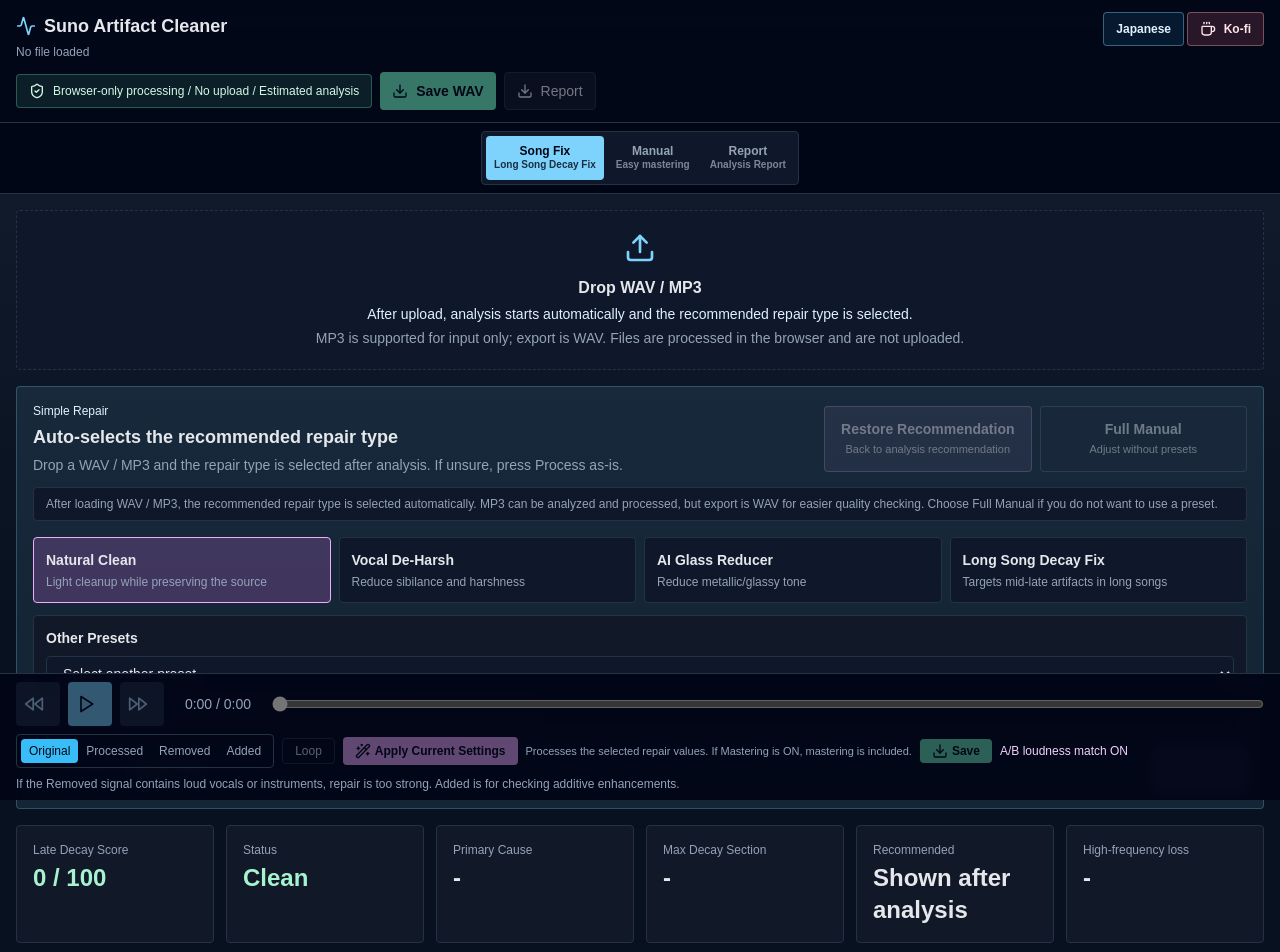
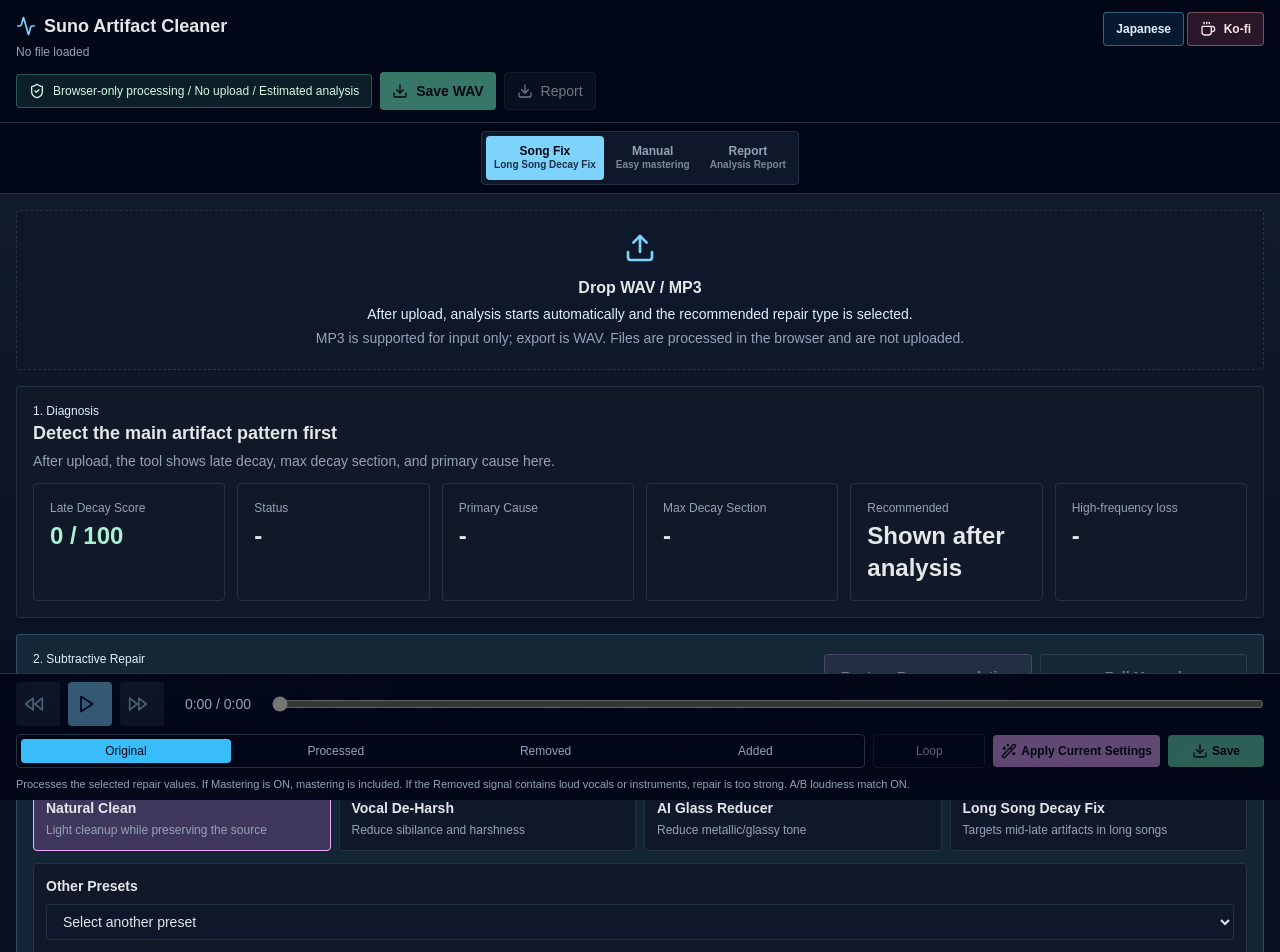
Before and after one commit to drvfua-debug/suno-artifact-cleaner, a Next.js app: page / in a window 1280 px wide. Shown: the top 952 px of the page. Built offline with nearby package versions, Linux system fonts and the light colour scheme.

Commit message:
Refine repair flow and worker processing

```diff
--- a/src/app/page.tsx
+++ b/src/app/page.tsx
@@ -42,6 +42,7 @@
 
 const quickPresetIds = new Set(quickPresets.map((preset) => preset.id));
 const otherPresetOptions = presets.filter((preset) => !quickPresetIds.has(preset.id));
+const negativeOnlyPresetIds = new Set([...quickPresetIds, "decay-gentle", "decay-strong"]);
 
 function fmtBytes(bytes: number): string {
   if (bytes > 1024 * 1024) return `${(bytes / 1024 / 1024).toFixed(1)} MB`;
@@ -155,6 +156,57 @@
     longSongDecayFix: false,
     lookaheadLimiter: true
   };
+}
+
+function clearPositiveParams(params: ProcessingParams): ProcessingParams {
+  return {
+    ...params,
+    highAirRecover: 0,
+    bassEnhance: 0,
+    vocalForward: 0,
+    vocalBody: 0,
+    lowWeight: 0,
+    air: 0,
+    presence: 0,
+    mixWarmth: 0
+  };
+}
+
+function applyNoiseReductionPreset(base: ProcessingParams, presetId: string): ProcessingParams {
+  const next = applyPreset(base, presetId);
+  return negativeOnlyPresetIds.has(presetId) ? clearPositiveParams(next) : next;
+}
+
+function analyzeAudioAsync(audio: AudioBufferData, chunkSeconds = 10, referenceOverride?: { startSec: number; endSec: number }): Promise<AudioAnalysis> {
+  if (typeof Worker === "undefined") return Promise.resolve(analyzeAudio(audio, chunkSeconds, referenceOverride));
+  return new Promise((resolve, reject) => {
+    const worker = new Worker(new URL("../lib/audio/workers/analysisWorker.ts", import.meta.url), { type: "module" });
+    worker.onmessage = (event: MessageEvent<{ analysis: AudioAnalysis }>) => {
+      worker.terminate();
+      resolve(event.data.analysis);
+    };
+    worker.onerror = (event) => {
+      worker.terminate();
+      reject(new Error(event.message || "Analysis worker failed."));
+    };
+    worker.postMessage({ audio, chunkSeconds, referenceOverride });
+  });
+}
+
+function processAudioAsync(audio: AudioBufferData, params: ProcessingParams, analysis?: AudioAnalysis): Promise<ProcessingResult> {
+  if (typeof Worker === "undefined") return Promise.resolve(processAudio(audio, params, analysis));
+  return new Promise((resolve, reject) => {
+    const worker = new Worker(new URL("../lib/audio/workers/processWorker.ts", import.meta.url), { type: "module" });
+    worker.onmessage = (event: MessageEvent<{ result: ProcessingResult }>) => {
+      worker.terminate();
+      resolve(event.data.result);
+    };
+    worker.onerror = (event) => {
+      worker.terminate();
+      reject(new Error(event.message || "Process worker failed."));
+    };
+    worker.postMessage({ audio, params, analysis });
+  });
 }
 
 function applyWavAirRecovery(params: ProcessingParams, analysis: AudioAnalysis, format: FileMeta["format"]): ProcessingParams {
@@ -790,9 +842,9 @@
     window.setTimeout(async () => {
       try {
         await waitForPaint();
-        const next = processAudio(audio, nextParams, analysis);
+        const next = await processAudioAsync(audio, nextParams, analysis);
         setStatus("Analyzing processed score...");
-        const nextProcessedAnalysis = analyzeAudio(next.audio, 10, analysis ? { startSec: analysis.referenceProfile.startSec, endSec: analysis.referenceProfile.endSec } : undefined);
+        const nextProcessedAnalysis = await analyzeAudioAsync(next.audio, 10, analysis ? { startSec: analysis.referenceProfile.startSec, endSec: analysis.referenceProfile.endSec } : undefined);
         setProcessed(next.audio);
         setProcessedAnalysis(nextProcessedAnalysis);
         setResult(next);
@@ -830,19 +882,13 @@
       setAudio(decoded.data);
       setFileMeta({ name: file.name, size: file.size, bitDepth: decoded.bitDepth, format });
       setStatus("Analyzing...");
-      const nextAnalysis = analyzeAudio(decoded.data, 10);
+      const nextAnalysis = await analyzeAudioAsync(decoded.data, 10);
       const recommendation = recommendForAnalysis(nextAnalysis, format);
       const autoPresetId = recommendation.presetId;
       const autoParams = {
-        ...applyPreset(defaultParams, autoPresetId),
+        ...applyNoiseReductionPreset(defaultParams, autoPresetId),
         masteringEnabled: false,
         autoLoudness: false,
-        highAirRecover: 0,
-        bassEnhance: 0,
-        vocalForward: 0,
-        vocalBody: 0,
-        lowWeight: 0,
-        air: 0,
         artifactHeadroomDb: recommendedArtifactHeadroomDb(nextAnalysis)
       };
       setAnalysis(nextAnalysis);
@@ -868,7 +914,7 @@
     if (id === "decay-gentle") setLongSongStrength("gentle");
     if (id === "decay-balanced") setLongSongStrength("balanced");
     if (id === "decay-strong") setLongSongStrength("strong");
-    setParams((current) => applyPreset(current, id));
+    setParams((current) => applyNoiseReductionPreset(current, id));
     setSettingsDirty(true);
     setStatus("Repair type selected. Next, press Process.");
   };
@@ -882,7 +928,11 @@
 
   const chooseRecommendedPreset = () => {
     const id = analysis ? recommendForAnalysis(analysis, fileMeta?.format ?? "WAV").presetId : recommendedPresetId(longSongStrength);
-    const nextParams = { ...applyPreset(params, id), masteringEnabled: params.masteringEnabled, autoLoudness: params.autoLoudness };
+    const nextParams = {
+      ...applyNoiseReductionPreset(params, id),
+      masteringEnabled: params.masteringEnabled,
+      autoLoudness: params.autoLoudness
+    };
     setPreset(id);
     setParams(nextParams);
     setSettingsDirty(true);
@@ -907,9 +957,9 @@
     const endSec = params.referenceEndSec ?? analysis?.referenceProfile.endSec ?? 60;
     setBusy(true);
     setStatus("Re-analyzing with the Reference Section...");
-    window.setTimeout(() => {
+    window.setTimeout(async () => {
       try {
-        const nextAnalysis = analyzeAudio(audio, 10, { startSec, endSec });
+        const nextAnalysis = await analyzeAudioAsync(audio, 10, { startSec, endSec });
         setAnalysis(nextAnalysis);
         setProcessed(undefined);
         setProcessedAnalysis(undefined);
@@ -972,7 +1022,7 @@
   };
 
   return (
-    <main className="min-h-screen pb-56 sm:pb-40">
+    <main className="min-h-screen pb-72 sm:pb-48">
       <header className="sticky top-0 z-10 border-b border-line bg-slate-950/90 px-4 py-3 backdrop-blur">
         <a href="/lando_hp/artifactcleaner/" className="absolute right-24 top-3 inline-flex items-center rounded border border-sky-300/40 bg-sky-400/10 px-3 py-2 text-xs font-semibold text-sky-100">
           Japanese
@@ -1007,12 +1057,30 @@
         {mode === "long" && (
           <section className="space-y-4">
             {!audio && <Dropzone onFile={loadFile} busy={busy} />}
+            <div className="rounded border border-line bg-panel p-4">
+              <div className="mb-3 flex flex-col gap-1 sm:flex-row sm:items-end sm:justify-between">
+                <div>
+                  <div className="text-xs text-sky-100">1. Diagnosis</div>
+                  <h2 className="text-lg font-semibold">Detect the main artifact pattern first</h2>
+                  <p className="mt-1 text-sm text-muted">After upload, the tool shows late decay, max decay section, and primary cause here.</p>
+                </div>
+                {analysis && <div className="text-xs text-muted">Reference {formatTime(analysis.referenceProfile.startSec)} - {formatTime(analysis.referenceProfile.endSec)}</div>}
+              </div>
+              <div className="grid gap-3 md:grid-cols-6">
+                <StatCard label="Late Decay Score" value={`${lastScore.toFixed(0)} / 100`} tone={severityClass(lastScore)} />
+                <StatCard label="Status" value={analysis ? severity(Math.max(lastScore, maxScore)) : "-"} tone={analysis ? severityClass(Math.max(lastScore, maxScore)) : ""} />
+                <StatCard label="Primary Cause" value={summary ? causeLabel(summary.primaryCause) : "-"} />
+                <StatCard label="Max Decay Section" value={summary ? `${formatTime(summary.maxScoreStartSec)} - ${formatTime(summary.maxScoreEndSec)}` : "-"} />
+                <StatCard label="Recommended" value={recommendedAutoLabel.replace("Long Song Decay Fix - ", "")} />
+                <StatCard label="High-frequency loss" value={analysis ? `${analysis.highFrequencyLossScore.toFixed(0)} / 100` : "-"} tone={analysis ? severityClass(analysis.highFrequencyLossScore) : ""} />
+              </div>
+            </div>
             <div className="rounded border border-sky-300/25 bg-sky-300/10 p-4">
               <div className="flex flex-col gap-3 md:flex-row md:items-center md:justify-between">
                 <div>
-                  <div className="text-xs text-sky-100">Simple Repair</div>
-                  <h2 className="mt-1 text-lg font-semibold">Auto-selects the recommended repair type</h2>
-                  <p className="mt-1 text-sm text-muted">Drop a WAV / MP3 and the repair type is selected after analysis. If unsure, press Process as-is.</p>
+                  <div className="text-xs text-sky-100">2. Subtractive Repair</div>
+                  <h2 className="mt-1 text-lg font-semibold">Auto-selects a noise-reduction repair type</h2>
+                  <p className="mt-1 text-sm text-muted">Auto-selection only chooses subtractive repair. Brightness, weight, and vocal forwardness are added separately below.</p>
                 </div>
                 <div className="grid gap-2 sm:grid-cols-2 md:min-w-[360px]">
                   <button disabled={!analysis || busy} onClick={chooseRecommendedPreset} className="rounded border border-fuchsia-300/50 bg-fuchsia-300/15 px-4 py-3 text-sm font-semibold text-fuchsia-50 disabled:opacity-40">
@@ -1071,7 +1139,7 @@
                 <div className="mt-3 rounded border border-emerald-300/25 bg-emerald-300/10 p-3">
                   <div className="flex flex-col gap-1 sm:flex-row sm:items-end sm:justify-between">
                     <div>
-                      <h3 className="text-sm font-semibold text-emerald-50">Additive Enhancement Suggestions</h3>
+                      <h3 className="text-sm font-semibold text-emerald-50">Optional Additive Enhancements</h3>
                       <p className="mt-1 text-xs leading-relaxed text-emerald-100/80">
                         Auto-selection only chooses subtractive noise reduction. Add brightness, weight, or vocal forwardness here only when needed.
                       </p>
@@ -1127,15 +1195,14 @@
                 </button>
               </div>
             </div>
-            <div className="grid gap-3 md:grid-cols-6">
-              <StatCard label="Late Decay Score" value={`${lastScore.toFixed(0)} / 100`} tone={severityClass(lastScore)} />
-              <StatCard label="Status" value={severity(Math.max(lastScore, maxScore))} tone={severityClass(Math.max(lastScore, maxScore))} />
-              <StatCard label="Primary Cause" value={summary ? causeLabel(summary.primaryCause) : "-"} />
-              <StatCard label="Max Decay Section" value={summary ? `${formatTime(summary.maxScoreStartSec)} - ${formatTime(summary.maxScoreEndSec)}` : "-"} />
-              <StatCard label="Recommended" value={recommendedAutoLabel.replace("Long Song Decay Fix - ", "")} />
-              <StatCard label="High-frequency loss" value={analysis ? `${analysis.highFrequencyLossScore.toFixed(0)} / 100` : "-"} tone={analysis ? severityClass(analysis.highFrequencyLossScore) : ""} />
+            <div className="space-y-3">
+              <div className="rounded border border-line bg-panel p-4">
+                <div className="text-xs text-sky-100">3. Check</div>
+                <h2 className="text-lg font-semibold">Confirm the change with scores and listening</h2>
+                <p className="mt-1 text-sm text-muted">After processing, use the score table, decay timeline, and bottom player Original / Processed / Removed modes.</p>
+              </div>
+              <ScoreComparisonPanel before={analysis} after={processedAnalysis} />
             </div>
-            <ScoreComparisonPanel before={analysis} after={processedAnalysis} />
             <InternalSeverityTable before={analysis} after={processedAnalysis} />
             {mp3HighLossNotice && (
               <div className="rounded border border-sky-300/30 bg-sky-300/10 p-3 text-sm leading-relaxed text-sky-50">
--- a/src/components/AudioPlayer.tsx
+++ b/src/components/AudioPlayer.tsx
@@ -172,7 +172,7 @@
   return (
     <div className="fixed inset-x-0 bottom-0 z-20 border-t border-line bg-slate-950/95 px-3 py-2 backdrop-blur sm:px-4">
       <div className="mx-auto grid max-w-[1600px] gap-2">
-        <div className="grid grid-cols-[44px_44px_44px_5.75rem_1fr] items-center gap-2">
+        <div className="grid grid-cols-[42px_42px_42px_4.75rem_1fr] items-center gap-2 sm:grid-cols-[44px_44px_44px_5.75rem_1fr]">
           <button className="h-11 rounded bg-slate-800 p-2 text-sky-200 disabled:opacity-40" onClick={() => skip(-10)} disabled={!active} title="Back 10 seconds">
             <Rewind className="h-5 w-5" />
           </button>
@@ -196,25 +196,24 @@
           />
         </div>
 
-        <div className="grid grid-cols-4 items-center gap-2 sm:flex sm:flex-wrap">
-          <div className="col-span-4 grid grid-cols-4 rounded border border-line p-1 text-[11px] sm:flex sm:flex-none sm:text-xs">
+        <div className="grid gap-2 md:grid-cols-[minmax(320px,1fr)_auto_auto_auto] md:items-center">
+          <div className="grid grid-cols-4 rounded border border-line p-1 text-[11px] sm:text-xs">
             {(["original", "processed", "removed", "added"] as Mode[]).map((item) => (
               <button key={item} onClick={() => switchMode(item)} disabled={(item !== "original" && !processed) || (item === "added" && !hasPositiveEnhancements)} className={`rounded px-2 py-1 ${mode === item ? "bg-sky-400 text-slate-950" : "text-muted"}`}>
                 {item === "original" ? "Original" : item === "processed" ? "Processed" : item === "removed" ? "Removed" : "Added"}
               </button>
             ))}
           </div>
-          <button className="col-span-1 rounded border border-line px-2 py-2 text-xs disabled:opacity-40 sm:px-3 sm:py-1" disabled={!original} onClick={() => setLoop(loop ? undefined : { start: Math.max(0, position), end: Math.max(position + 5, position + 10) })}>
+          <button className="rounded border border-line px-2 py-2 text-xs disabled:opacity-40 md:min-w-28" disabled={!original} onClick={() => setLoop(loop ? undefined : { start: Math.max(0, position), end: Math.max(position + 5, position + 10) })}>
             {loop ? `Loop ${formatTime(loop.start)}-${formatTime(loop.end)}` : "Loop"}
           </button>
-          <button className="col-span-2 inline-flex min-w-0 items-center justify-center gap-1 rounded bg-fuchsia-300 px-2 py-2 text-xs font-semibold text-slate-950 disabled:opacity-40 sm:px-3 sm:py-1.5" disabled={!canProcess || busy} onClick={onProcess}>
+          <button className="inline-flex min-w-0 items-center justify-center gap-1 rounded bg-fuchsia-300 px-2 py-2 text-xs font-semibold text-slate-950 disabled:opacity-40 md:min-w-36" disabled={!canProcess || busy} onClick={onProcess}>
             <Wand2 className="h-4 w-4 shrink-0" />
             <span className="sm:hidden">Apply Settings</span>
             <span className="hidden sm:inline">Apply Current Settings</span>
           </button>
-          <div className="col-span-4 text-center text-[11px] text-muted sm:text-left">Processes the selected repair values. If Mastering is ON, mastering is included.</div>
           <button
-            className="col-span-1 inline-flex items-center justify-center gap-1 rounded bg-emerald-300 px-2 py-2 text-xs font-semibold text-slate-950 disabled:opacity-40 sm:px-3 sm:py-1"
+            className="inline-flex items-center justify-center gap-1 rounded bg-emerald-300 px-2 py-2 text-xs font-semibold text-slate-950 disabled:opacity-40 md:min-w-24"
             disabled={!processed}
             onClick={() => {
               if (!processed) return;
@@ -225,8 +224,9 @@
             <Download className="h-4 w-4 shrink-0" />
             <span>Save</span>
           </button>
-          {loudnessMatch && <div className="col-span-4 text-center text-xs text-fuchsia-200 sm:text-left">A/B loudness match ON</div>}
-          <div className="hidden text-xs text-muted md:block">If the Removed signal contains loud vocals or instruments, repair is too strong. Added is for checking additive enhancements.</div>
+          <div className="text-center text-[11px] text-muted md:col-span-4 md:text-left">
+            Processes the selected repair values. If Mastering is ON, mastering is included. If the Removed signal contains loud vocals or instruments, repair is too strong.{loudnessMatch ? " A/B loudness match ON." : ""}
+          </div>
         </div>
       </div>
     </div>
--- a/src/lib/audio/workers/analysisWorker.ts
+++ b/src/lib/audio/workers/analysisWorker.ts
@@ -1,7 +1,7 @@
 import { analyzeAudio } from "../analysis";
 import type { AudioBufferData } from "../types";
 
-self.onmessage = (event: MessageEvent<{ audio: AudioBufferData; chunkSeconds?: number }>) => {
-  const analysis = analyzeAudio(event.data.audio, event.data.chunkSeconds);
+self.onmessage = (event: MessageEvent<{ audio: AudioBufferData; chunkSeconds?: number; referenceOverride?: { startSec: number; endSec: number } }>) => {
+  const analysis = analyzeAudio(event.data.audio, event.data.chunkSeconds, event.data.referenceOverride);
   self.postMessage({ analysis });
 };
```
